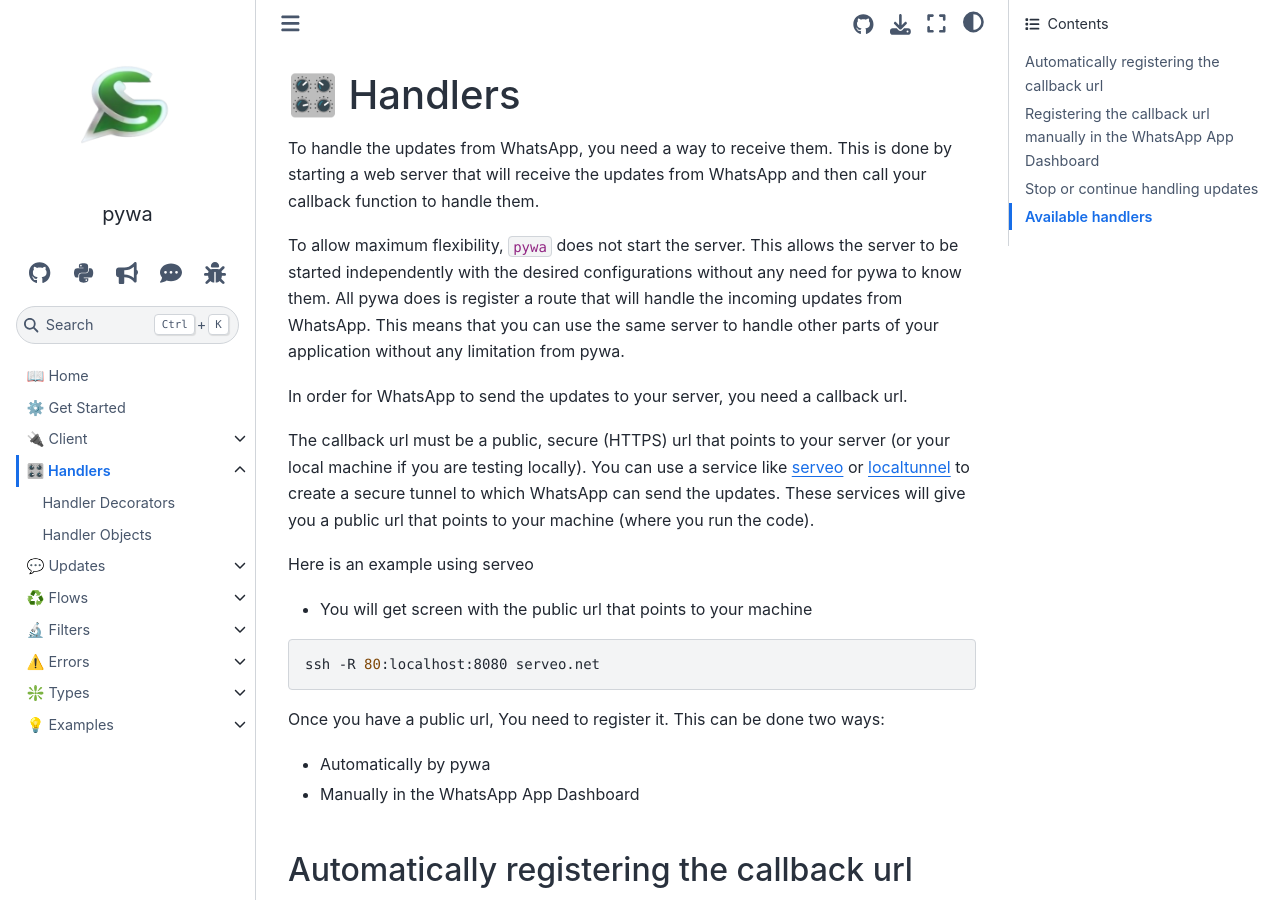
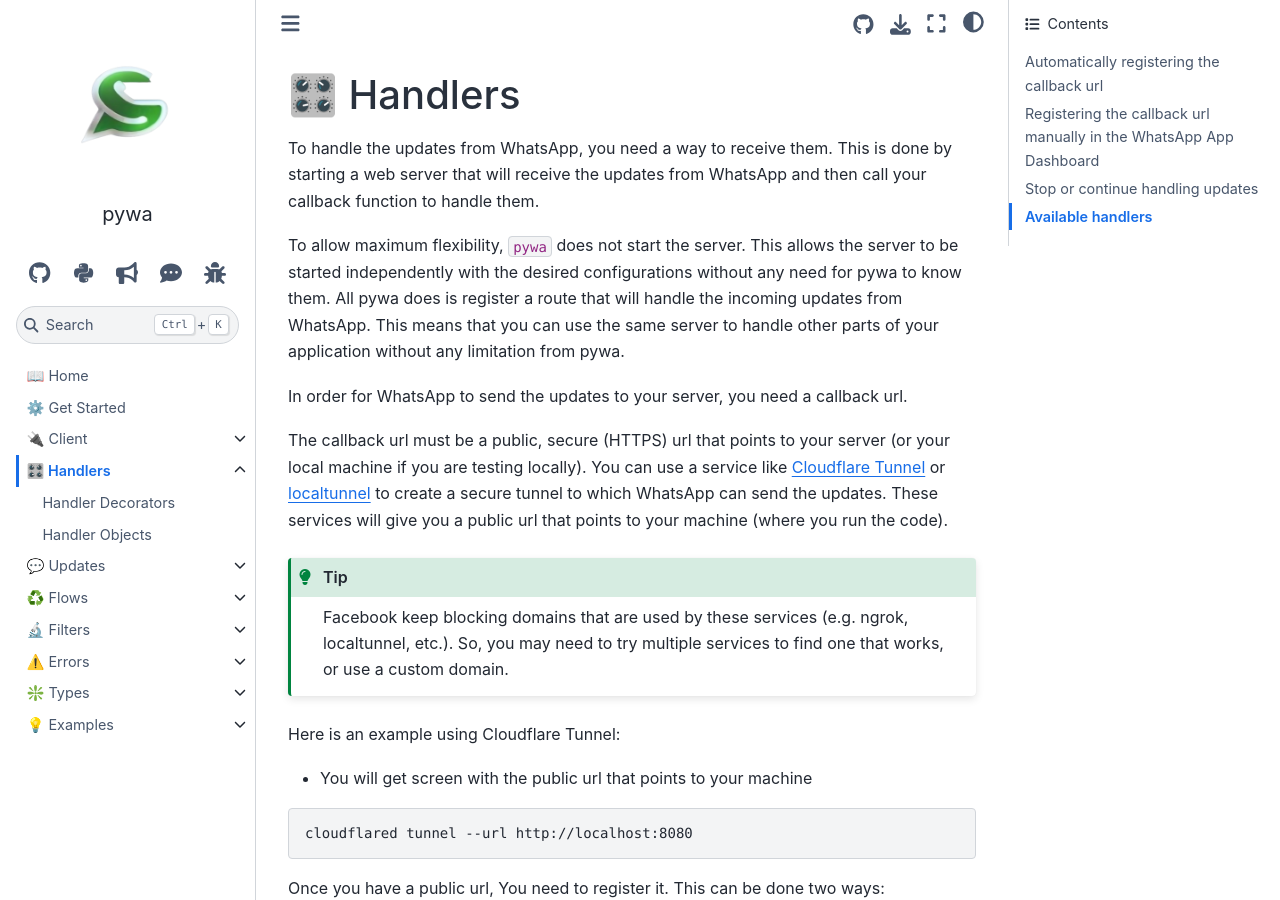
Before and after one commit to david-lev/pywa, a Sphinx documentation site: the page built from docs/source/content/handlers/overview.rst, in a window 1280 px wide and 900 px high. Built offline with Sphinx 7.4.7 and the Sphinx Book theme 1.1.4, drawn with Linux system fonts in a browser that asks for light colours; pages that are not in the unit, such as notebooks, are missing from menus; the version number is read from the project's files by our own code.

Commit message:
[docs] update services

```diff
--- a/docs/source/content/handlers/overview.rst
+++ b/docs/source/content/handlers/overview.rst
@@ -14,17 +14,22 @@
 In order for WhatsApp to send the updates to your server, you need a callback url.
 
 The callback url must be a public, secure (HTTPS) url that points to your server (or your local machine if you are
-testing locally). You can use a service like `serveo <https://serveo.net/>`_ or `localtunnel <https://localtunnel.github.io/www/>`_
+testing locally). You can use a service like `Cloudflare Tunnel <https://developers.cloudflare.com/pages/how-to/preview-with-cloudflare-tunnel/>`_ or `localtunnel <https://localtunnel.github.io/www/>`_
 to create a secure tunnel to which WhatsApp can send the updates. These services
 will give you a public url that points to your machine (where you run the code).
 
-Here is an example using serveo
+.. tip::
+
+        Facebook keep blocking domains that are used by these services (e.g. ngrok, localtunnel, etc.). So, you may need to try multiple services to find one that works, or use a custom domain.
+
+
+Here is an example using Cloudflare Tunnel:
 
 - You will get screen with the public url that points to your machine
 
 .. code-block:: bash
 
-    ssh -R 80:localhost:8080 serveo.net
+    cloudflared tunnel --url http://localhost:8080
 
 
 Once you have a public url, You need to register it. This can be done two ways:
@@ -63,7 +68,7 @@
             phone_id='1234567890',
             token='xxxxxx',
             server=fastapi_app,
-            callback_url='https://abc123.serveo.net',
+            callback_url='https://abc123.trycloudflare.com',
             verify_token='XYZ123',
             app_id=123456,
             app_secret='xxxxxx'
@@ -74,7 +79,7 @@
         if __name__ == '__main__':
             uvicorn.run(fastapi_app, port=8080)
 
-    The port that fastapi is running on (``8080`` in the example above) must be the same port that the callback url is listening on (e.g. ``ssh -R 80:localhost:8080 serveo.net``).
+    The port that fastapi is running on (``8080`` in the example above) must be the same port that the callback url is listening on (e.g. ``cloudflared tunnel --url http://localhost:8080``).
 
 
 --------------------------
@@ -122,7 +127,7 @@
         if __name__ == '__main__':
             uvicorn.run(fastapi_app, port=8080)
 
-    The port that fastapi is running on (``8080`` in the example above) must be the same port that the callback url is listening on (e.g. ``ssh -R 80:localhost:8080 serveo.net``).
+    The port that fastapi is running on (``8080`` in the example above) must be the same port that the callback url is listening on (e.g. ``cloudflared tunnel --url http://localhost:8080``).
 
 Then, register the callback url in the WhatsApp App Dashboard.
 
```
Also changed, not shown: README.md (+2 -2 lines).
